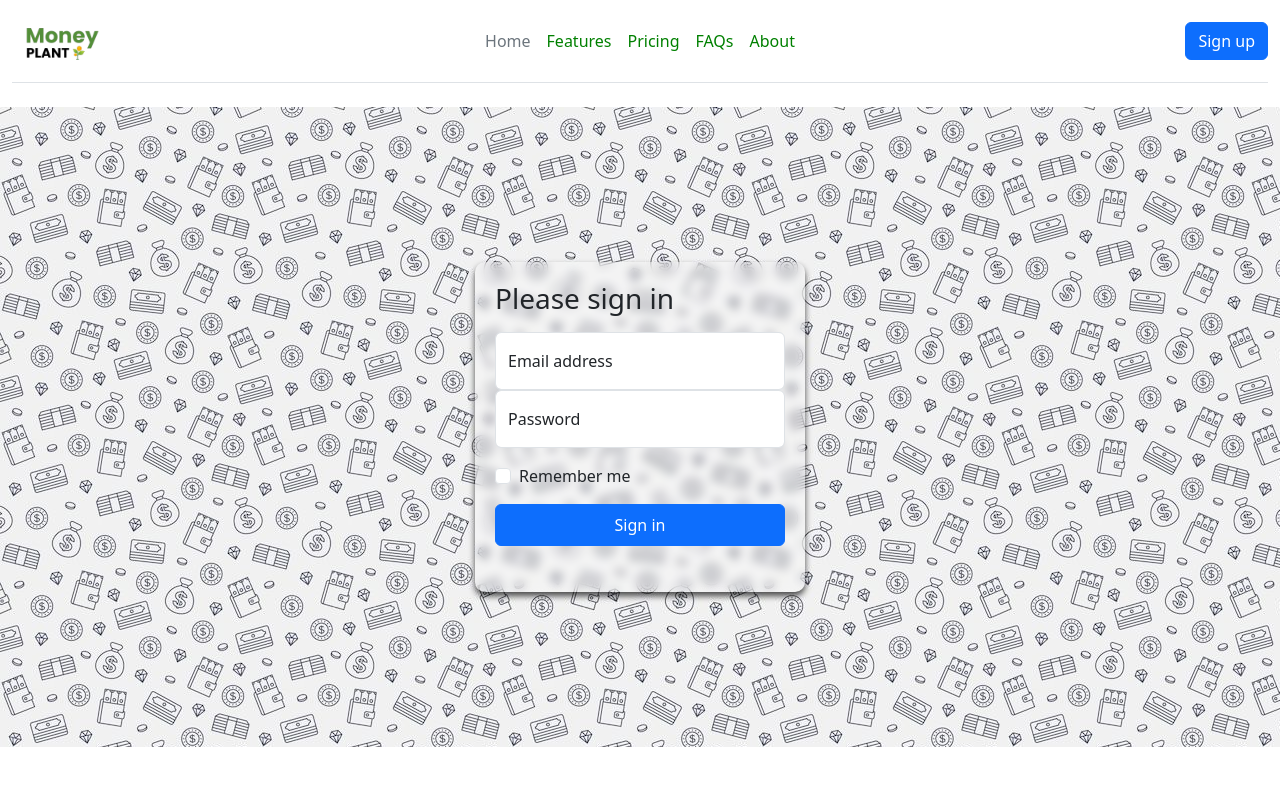
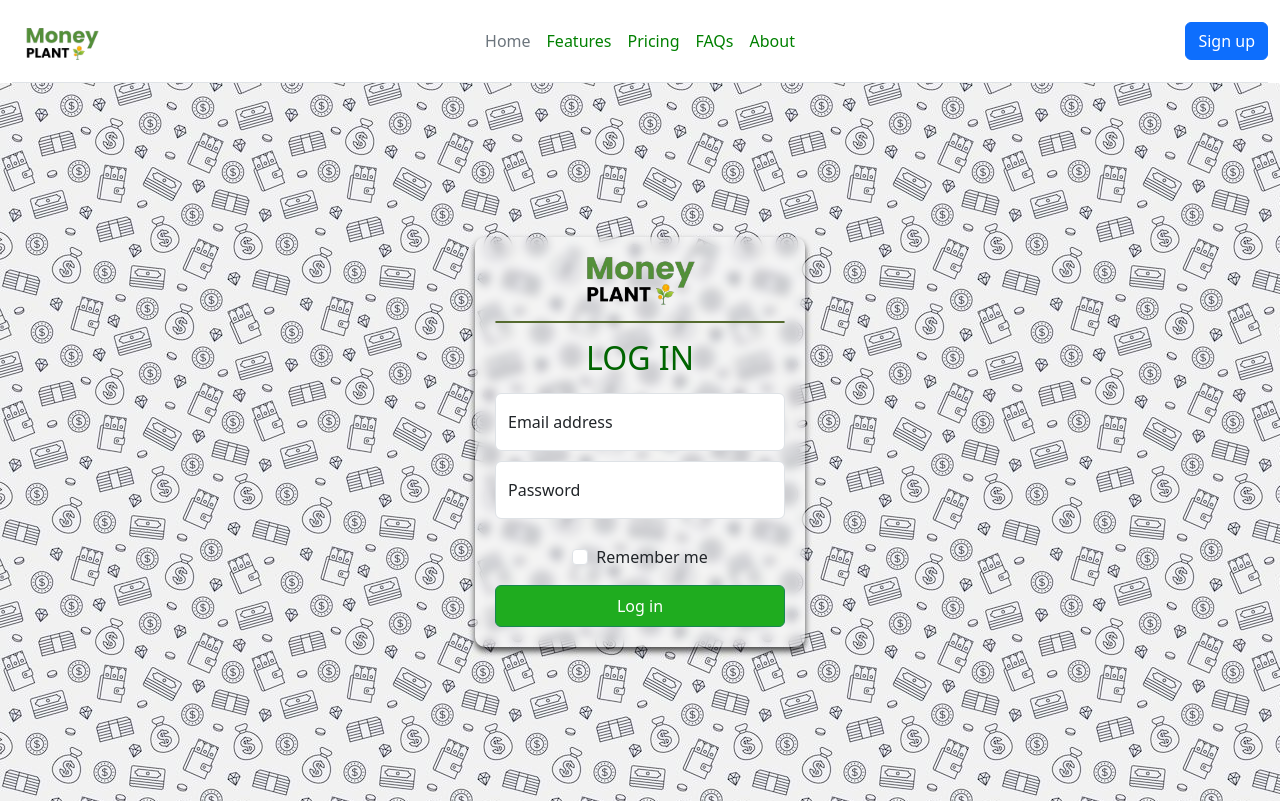
Before and after one commit to dhruvi-jataniya/project-money-plant, a plain HTML site: page pages/login.html in a window 1280 px wide. Drawn offline with nearby package versions, Linux system fonts and the light colour scheme.

Commit message:
some changes by dhruv

```diff
--- a/pages/login.html
+++ b/pages/login.html
@@ -13,7 +13,7 @@
     <nav>
         <div class="container-fluid">
             <div
-                class="d-flex flex-wrap align-items-center justify-content-center justify-content-md-between py-3 mb-4 border-bottom">
+                class="d-flex flex-wrap align-items-center justify-content-center justify-content-md-between py-3 border-bottom">
                 <div class="col-md-3 mb-2 mb-md-0">
                     <a href="/" class="d-inline-flex link-body-emphasis text-decoration-none">
                         <img src="../assets/logo1.png" alt="Money Plant Logo" width="100" class="logo">
@@ -35,9 +35,11 @@
         </div>
     </nav>
 
-    <main class="form-signin w-100 m-auto">
+    <main class="form-signin w-100">
         <form>
-          <h1 class="h3 mb-3 fw-normal">Please sign in</h1>
+          <img src="../assets/logo1.png" alt="logo" class="form-logo">
+          <hr class="hr">
+          <h2 class="text-center mb-3">LOG IN</h2>
 
           <div class="form-floating">
             <input type="email" class="form-control" id="floatingInput" placeholder="name@example.com">
@@ -54,7 +56,7 @@
               Remember me
             </label>
           </div>
-          <button class="btn btn-primary w-100 py-2" type="submit">Sign in</button>
+          <button class="btn btn-success w-100 py-2" type="submit">Log in</button>
         </form>
       </main>
 
--- a/styles/login.css
+++ b/styles/login.css
@@ -18,17 +18,16 @@
     color: greenyellow;
 }
 
-main{
- min-width: 330px;
- padding: 1rem;
- display: flex;
- justify-content: center;
- align-items: center;
- height: 80vh;
- background-image: url(../assets/Seamless\ Money\ Pattern\ On\ White\ Background\ Stock\ Vector\ \(Royalty\ Free\)\ 241682524\ _\ Shutterstock.jpg);
+main {
+    /* padding: 1rem; */
+    display: flex;
+    justify-content: center;
+    align-items: center;
+    height: calc(100vh - 82px);
+    background-image: url(../assets/Seamless\ Money\ Pattern\ On\ White\ Background\ Stock\ Vector\ \(Royalty\ Free\)\ 241682524\ _\ Shutterstock.jpg);
 }
 
-form{
+form {
     padding: 20px;
     min-width: 330px;
     min-height: 330px;
@@ -36,4 +35,35 @@ form{
     border-radius: 10px;
     backdrop-filter: blur(5px);
     box-shadow: 0 4px 6px rgba(0, 0, 0, 0.7);
+    display: flex;
+    flex-direction: column;
+    align-items: center;
 }
+
+.form-logo {
+    width: 150px;
+}
+
+form .hr {
+    width: 100%;
+    border: 1px solid darkolivegreen;
+    border-radius: 10px;
+    opacity: 1;
+}
+
+form h2 {
+    color: darkgreen;
+}
+
+.form-control {
+
+}
+
+.form-floating {
+    margin-bottom: 10px;
+    width: 100%;
+}
+
+.btn-success {
+    background-color: rgb(31, 172, 31);
+}
```
